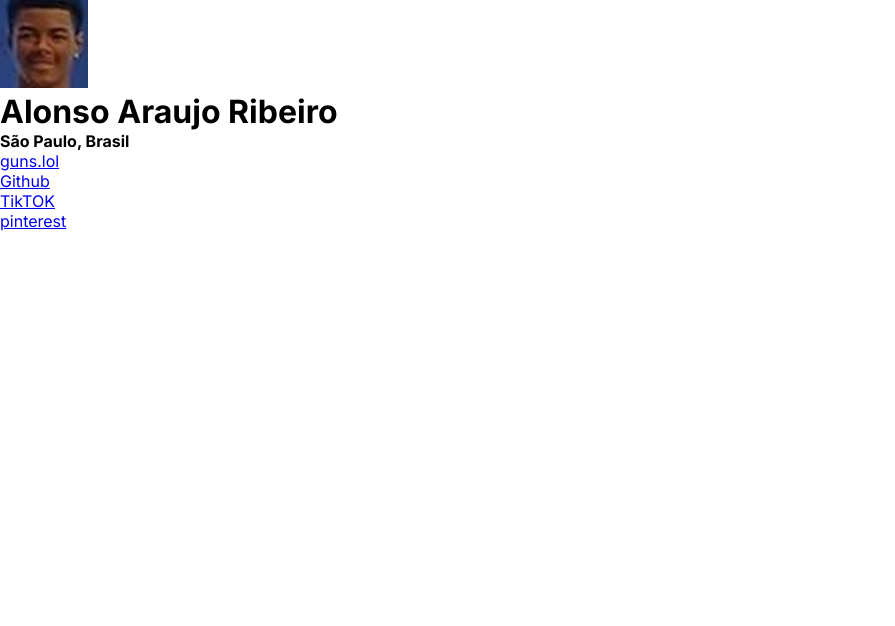
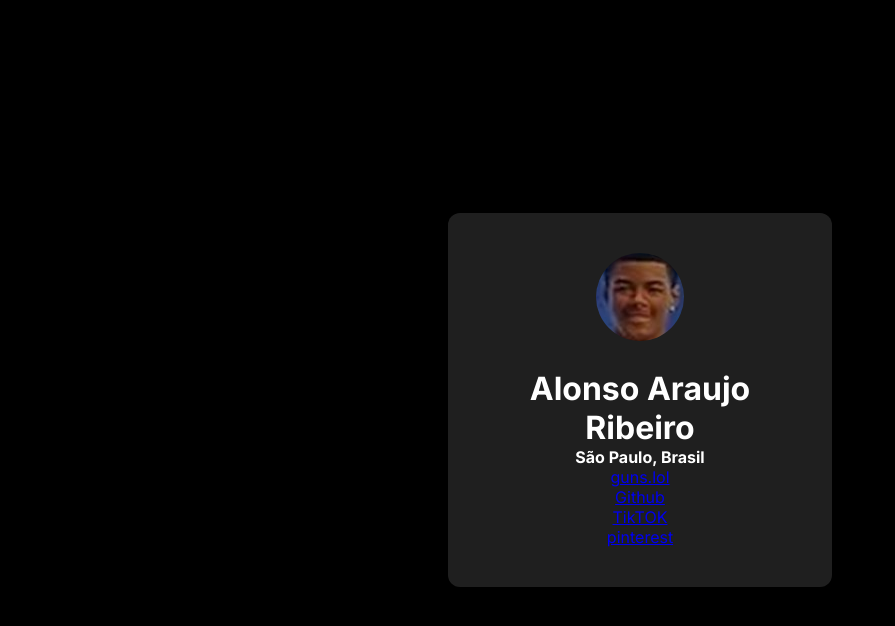
Before and after one commit to Araujodanm/Meus-links, a plain HTML site: page index.html in a window 1280 px wide. Shown: the whole page, without its empty margins (0-895 px from the left). Drawn offline with Linux system fonts and the light colour scheme.

Commit message:
quase finalizado

```diff
--- a/style.css
+++ b/style.css
@@ -6,3 +6,40 @@
     box-sizing: border-box;
     font-family: "Inter", sans-serif;
 }
+
+:root{
+    --black:#000000;
+    --dark-grey: #1F1F1F;
+    --grey: #333333;
+    --neon-green: #C4F82A;
+    --white: #fff;
+
+   }
+
+   body{
+       background-color:var(--black);
+       height: 100vh;
+       display: flex;
+       justify-content: center;
+       align-items: center;
+   }
+
+
+   div{
+       background-color: var(--dark-grey);
+       color: var(--white);
+       width: 384px;
+       padding: 40px;
+       border-radius: 12px;
+       text-align: center;
+   }
+
+   img{
+       border-radius: 50%;
+       margin-bottom: 24px;
+   }
+
+   ul, li{
+       list-style: none;
+       color: var(--white);
+   }
```
